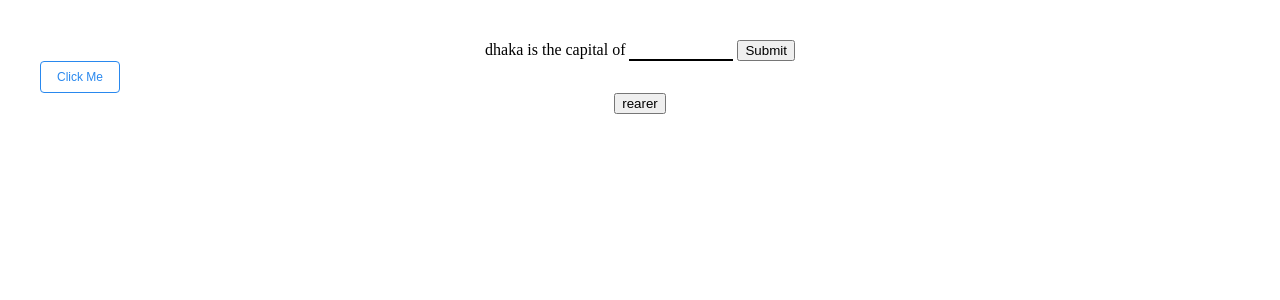
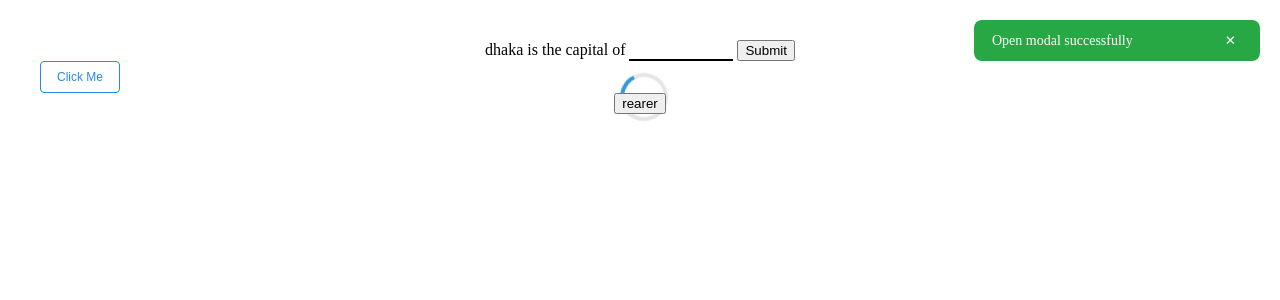
Before and after one commit to shahariar270/designSystem, a React (Vite) app: page / in a window 1280 px wide. Both pictures are taken after a click on the button "Click Me". Shown: the top 300 px of the page. Built offline with nearby package versions, Linux system fonts and the light colour scheme.

Commit message:
remove st prefix

```diff
--- a/src/App.jsx
+++ b/src/App.jsx
@@ -7,6 +7,7 @@
 import { useState } from 'react';
 import { Modal } from './components/Modal';
 import { Popover } from './components/Popover';
+import { Loading } from './components/Loading';
 
 
 function App() {
@@ -22,14 +23,11 @@
         videoId='2IFDMvfJJHc'
       /> */}
       <DashData />
-      <Button label="Click Me" onClickHandle={hello} variant={'transparent'} border={'primary'}  />
+      <Button label="Click Me" onclick={hello} variant={'transparent'} border={'primary'} />
       {open &&
         <>
-          <Modal
-            isOpen={open}
-            onClose={() => setOpen(false)}
-            title="Modal Title"
-          />
+
+            <Loading />
         </>
       }
       <Popover label={'rearer'}>
--- a/src/assets/styles/Component/_loading.scss
+++ b/src/assets/styles/Component/_loading.scss
@@ -1,9 +1,9 @@
-.st-loading {
+.loading {
     position: relative;
     width: 100%;
     height: 100%;
 }
-.st-loading__spinner {
+.loading__spinner {
     position: absolute;
     top: 50%;
     left: 50%;
--- a/src/components/Loading/index.jsx
+++ b/src/components/Loading/index.jsx
@@ -2,8 +2,8 @@
 
 export const Loading = () => {
   return (
-    <div className="st-loading">
-       <div className="st-loading__spinner"></div>
+    <div className="loading">
+       <div className="loading__spinner"></div>
     </div>
   )
 }
```
